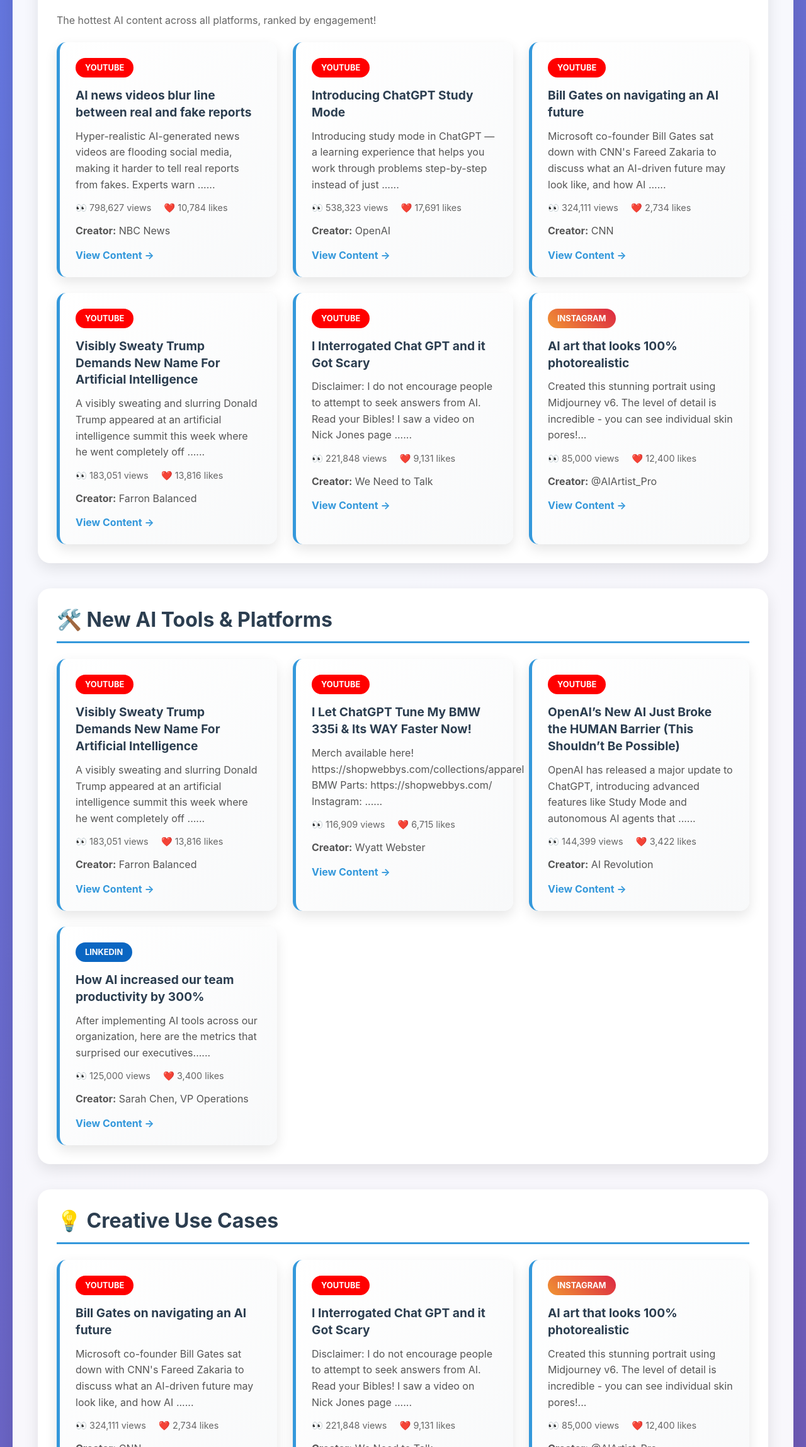
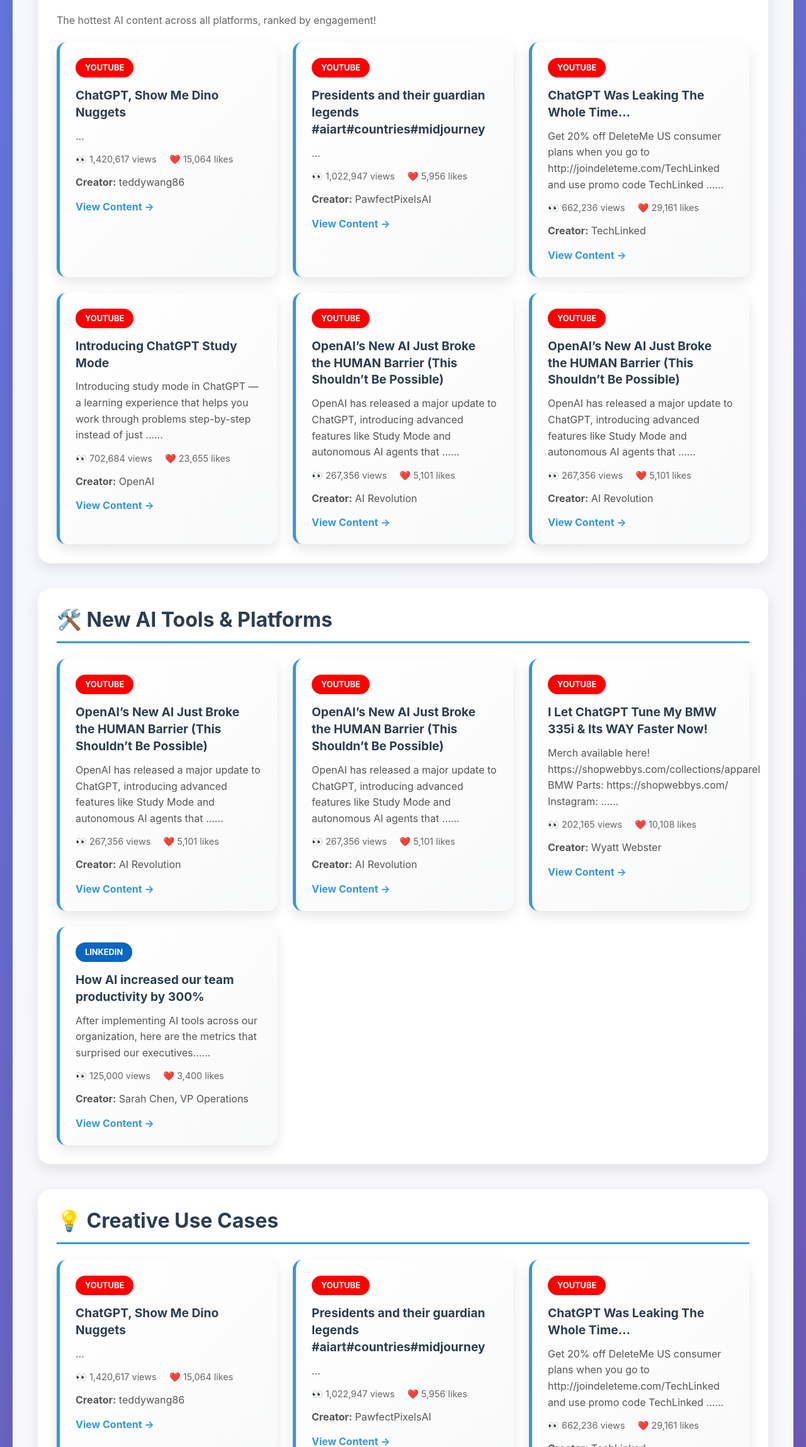
Before and after one commit to sa1232001/ai-trend-hunter, a plain HTML site: page index.html in a window 1280 px wide. Shown: the part 503-2800 px from the top of the page at 63% size. Drawn offline with Linux system fonts and the light colour scheme.

Commit message:
🚀 Auto-update AI Trend Report 3b9b554a95cca1868a7b5c3c1a78fc5f91b0044b

```diff
--- a/index.html
+++ b/index.html
@@ -4,7 +4,7 @@
 <head>
     <meta charset="UTF-8">
     <meta name="viewport" content="width=device-width, initial-scale=1.0">
-    <title>AI Trend Hunter Report - August 01, 2025</title>
+    <title>AI Trend Hunter Report - August 05, 2025</title>
     <style>
         * { margin: 0; padding: 0; box-sizing: border-box; }
 
@@ -176,7 +176,7 @@
         <div class="header">
             <h1>🚀 AI Trend Hunter</h1>
             <p style="font-size: 1.3em;">Your AI trend discovery agent that never sleeps</p>
-            <p><strong>August 01, 2025</strong></p>
+            <p><strong>August 05, 2025</strong></p>
 
             <div class="stats-bar">
                 <div class="stat-item">
@@ -201,14 +201,42 @@
 
     <div class="content-card">
         <span class="platform-badge platform-youtube">YOUTUBE</span>
-        <h3>AI news videos blur line between real and fake reports</h3>
-        <p>Hyper-realistic AI-generated news videos are flooding social media, making it harder to tell real reports from fakes. Experts warn ......</p>
+        <h3>ChatGPT, Show Me Dino Nuggets</h3>
+        <p>...</p>
         <div class="engagement-stats">
-            <span>👀 798,627 views</span>
-            <span>❤️ 10,784 likes</span>
+            <span>👀 1,420,617 views</span>
+            <span>❤️ 15,064 likes</span>
         </div>
-        <p><strong>Creator:</strong> NBC News</p>
-        <a href="https://www.youtube.com/watch?v=SRA4brHXBBQ" target="_blank" class="content-link">
+        <p><strong>Creator:</strong> teddywang86</p>
+        <a href="https://www.youtube.com/watch?v=7v77PLeUzBQ" target="_blank" class="content-link">
+            View Content →
+        </a>
+    </div>
+
+    <div class="content-card">
+        <span class="platform-badge platform-youtube">YOUTUBE</span>
+        <h3>Presidents and their guardian legends #aiart#countries#midjourney</h3>
+        <p>...</p>
+        <div class="engagement-stats">
+            <span>👀 1,022,947 views</span>
+            <span>❤️ 5,956 likes</span>
+        </div>
+        <p><strong>Creator:</strong> PawfectPixelsAI</p>
+        <a href="https://www.youtube.com/watch?v=76VnJplMaWM" target="_blank" class="content-link">
+            View Content →
+        </a>
+    </div>
+
+    <div class="content-card">
+        <span class="platform-badge platform-youtube">YOUTUBE</span>
+        <h3>ChatGPT Was Leaking The Whole Time…</h3>
+        <p>Get 20% off DeleteMe US consumer plans when you go to http://joindeleteme.com/TechLinked and use promo code TechLinked ......</p>
+        <div class="engagement-stats">
+            <span>👀 662,236 views</span>
+            <span>❤️ 29,161 likes</span>
+        </div>
+        <p><strong>Creator:</strong> TechLinked</p>
+        <a href="https://www.youtube.com/watch?v=ro5ljL88xXc" target="_blank" class="content-link">
             View Content →
         </a>
     </div>
@@ -218,8 +246,8 @@
         <h3>Introducing ChatGPT Study Mode</h3>
         <p>Introducing study mode in ChatGPT — a learning experience that helps you work through problems step-by-step instead of just ......</p>
         <div class="engagement-stats">
-            <span>👀 538,323 views</span>
-            <span>❤️ 17,691 likes</span>
+            <span>👀 702,684 views</span>
+            <span>❤️ 23,655 likes</span>
         </div>
         <p><strong>Creator:</strong> OpenAI</p>
         <a href="https://www.youtube.com/watch?v=XDYilxy1dn8" target="_blank" class="content-link">
@@ -229,56 +257,28 @@
 
     <div class="content-card">
         <span class="platform-badge platform-youtube">YOUTUBE</span>
-        <h3>Bill Gates on navigating an AI future</h3>
-        <p>Microsoft co-founder Bill Gates sat down with CNN's Fareed Zakaria to discuss what an AI-driven future may look like, and how AI ......</p>
+        <h3>OpenAI’s New AI Just Broke the HUMAN Barrier (This Shouldn’t Be Possible)</h3>
+        <p>OpenAI has released a major update to ChatGPT, introducing advanced features like Study Mode and autonomous AI agents that ......</p>
         <div class="engagement-stats">
-            <span>👀 324,111 views</span>
-            <span>❤️ 2,734 likes</span>
+            <span>👀 267,356 views</span>
+            <span>❤️ 5,101 likes</span>
         </div>
-        <p><strong>Creator:</strong> CNN</p>
-        <a href="https://www.youtube.com/watch?v=Ny-qhl4N9dY" target="_blank" class="content-link">
+        <p><strong>Creator:</strong> AI Revolution</p>
+        <a href="https://www.youtube.com/watch?v=lm69nsK3U2E" target="_blank" class="content-link">
             View Content →
         </a>
     </div>
 
     <div class="content-card">
         <span class="platform-badge platform-youtube">YOUTUBE</span>
-        <h3>Visibly Sweaty Trump Demands New Name For Artificial Intelligence</h3>
-        <p>A visibly sweating and slurring Donald Trump appeared at an artificial intelligence summit this week where he went completely off ......</p>
+        <h3>OpenAI’s New AI Just Broke the HUMAN Barrier (This Shouldn’t Be Possible)</h3>
+        <p>OpenAI has released a major update to ChatGPT, introducing advanced features like Study Mode and autonomous AI agents that ......</p>
         <div class="engagement-stats">
-            <span>👀 183,051 views</span>
-            <span>❤️ 13,816 likes</span>
+            <span>👀 267,356 views</span>
+            <span>❤️ 5,101 likes</span>
         </div>
-        <p><strong>Creator:</strong> Farron Balanced</p>
-        <a href="https://www.youtube.com/watch?v=ujs5Ib1-yqc" target="_blank" class="content-link">
-            View Content →
-        </a>
-    </div>
-
-    <div class="content-card">
-        <span class="platform-badge platform-youtube">YOUTUBE</span>
-        <h3>I Interrogated Chat GPT and it Got Scary</h3>
-        <p>Disclaimer: I do not encourage people to attempt to seek answers from AI. Read your Bibles! I saw a video on Nick Jones page ......</p>
-        <div class="engagement-stats">
-            <span>👀 221,848 views</span>
-            <span>❤️ 9,131 likes</span>
-        </div>
-        <p><strong>Creator:</strong> We Need to Talk </p>
-        <a href="https://www.youtube.com/watch?v=RMzCLd7hdGM" target="_blank" class="content-link">
-            View Content →
-        </a>
-    </div>
-
-    <div class="content-card">
-        <span class="platform-badge platform-instagram">INSTAGRAM</span>
-        <h3>AI art that looks 100% photorealistic</h3>
-        <p>Created this stunning portrait using Midjourney v6. The level of detail is incredible - you can see individual skin pores!...</p>
-        <div class="engagement-stats">
-            <span>👀 85,000 views</span>
-            <span>❤️ 12,400 likes</span>
-        </div>
-        <p><strong>Creator:</strong> @AIArtist_Pro</p>
-        <a href="https://instagram.com/p/sample1" target="_blank" class="content-link">
+        <p><strong>Creator:</strong> AI Revolution</p>
+        <a href="https://www.youtube.com/watch?v=lm69nsK3U2E" target="_blank" class="content-link">
             View Content →
         </a>
     </div>
@@ -292,14 +292,28 @@
 
     <div class="content-card">
         <span class="platform-badge platform-youtube">YOUTUBE</span>
-        <h3>Visibly Sweaty Trump Demands New Name For Artificial Intelligence</h3>
-        <p>A visibly sweating and slurring Donald Trump appeared at an artificial intelligence summit this week where he went completely off ......</p>
+        <h3>OpenAI’s New AI Just Broke the HUMAN Barrier (This Shouldn’t Be Possible)</h3>
+        <p>OpenAI has released a major update to ChatGPT, introducing advanced features like Study Mode and autonomous AI agents that ......</p>
         <div class="engagement-stats">
-            <span>👀 183,051 views</span>
-            <span>❤️ 13,816 likes</span>
+            <span>👀 267,356 views</span>
+            <span>❤️ 5,101 likes</span>
         </div>
-        <p><strong>Creator:</strong> Farron Balanced</p>
-        <a href="https://www.youtube.com/watch?v=ujs5Ib1-yqc" target="_blank" class="content-link">
+        <p><strong>Creator:</strong> AI Revolution</p>
+        <a href="https://www.youtube.com/watch?v=lm69nsK3U2E" target="_blank" class="content-link">
+            View Content →
+        </a>
+    </div>
+
+    <div class="content-card">
+        <span class="platform-badge platform-youtube">YOUTUBE</span>
+        <h3>OpenAI’s New AI Just Broke the HUMAN Barrier (This Shouldn’t Be Possible)</h3>
+        <p>OpenAI has released a major update to ChatGPT, introducing advanced features like Study Mode and autonomous AI agents that ......</p>
+        <div class="engagement-stats">
+            <span>👀 267,356 views</span>
+            <span>❤️ 5,101 likes</span>
+        </div>
+        <p><strong>Creator:</strong> AI Revolution</p>
+        <a href="https://www.youtube.com/watch?v=lm69nsK3U2E" target="_blank" class="content-link">
             View Content →
         </a>
     </div>
@@ -309,25 +323,11 @@
         <h3>I Let ChatGPT Tune My BMW 335i &amp; Its WAY Faster Now!</h3>
         <p>Merch available here! https://shopwebbys.com/collections/apparel BMW Parts: https://shopwebbys.com/ Instagram: ......</p>
         <div class="engagement-stats">
-            <span>👀 116,909 views</span>
-            <span>❤️ 6,715 likes</span>
+            <span>👀 202,165 views</span>
+            <span>❤️ 10,108 likes</span>
         </div>
         <p><strong>Creator:</strong> Wyatt Webster</p>
         <a href="https://www.youtube.com/watch?v=woPOCK4T2EA" target="_blank" class="content-link">
-            View Content →
-        </a>
-    </div>
-
-    <div class="content-card">
-        <span class="platform-badge platform-youtube">YOUTUBE</span>
-        <h3>OpenAI’s New AI Just Broke the HUMAN Barrier (This Shouldn’t Be Possible)</h3>
-        <p>OpenAI has released a major update to ChatGPT, introducing advanced features like Study Mode and autonomous AI agents that ......</p>
-        <div class="engagement-stats">
-            <span>👀 144,399 views</span>
-            <span>❤️ 3,422 likes</span>
-        </div>
-        <p><strong>Creator:</strong> AI Revolution</p>
-        <a href="https://www.youtube.com/watch?v=lm69nsK3U2E" target="_blank" class="content-link">
             View Content →
         </a>
     </div>
@@ -355,56 +355,56 @@
 
     <div class="content-card">
         <span class="platform-badge platform-youtube">YOUTUBE</span>
-        <h3>Bill Gates on navigating an AI future</h3>
-        <p>Microsoft co-founder Bill Gates sat down with CNN's Fareed Zakaria to discuss what an AI-driven future may look like, and how AI ......</p>
+        <h3>ChatGPT, Show Me Dino Nuggets</h3>
+        <p>...</p>
         <div class="engagement-stats">
-            <span>👀 324,111 views</span>
-            <span>❤️ 2,734 likes</span>
+            <span>👀 1,420,617 views</span>
+            <span>❤️ 15,064 likes</span>
         </div>
-        <p><strong>Creator:</strong> CNN</p>
-        <a href="https://www.youtube.com/watch?v=Ny-qhl4N9dY" target="_blank" class="content-link">
+        <p><strong>Creator:</strong> teddywang86</p>
+        <a href="https://www.youtube.com/watch?v=7v77PLeUzBQ" target="_blank" class="content-link">
             View Content →
         </a>
     </div>
 
     <div class="content-card">
         <span class="platform-badge platform-youtube">YOUTUBE</span>
-        <h3>I Interrogated Chat GPT and it Got Scary</h3>
-        <p>Disclaimer: I do not encourage people to attempt to seek answers from AI. Read your Bibles! I saw a video on Nick Jones page ......</p>
+        <h3>Presidents and their guardian legends #aiart#countries#midjourney</h3>
+        <p>...</p>
         <div class="engagement-stats">
-            <span>👀 221,848 views</span>
-            <span>❤️ 9,131 likes</span>
+            <span>👀 1,022,947 views</span>
+            <span>❤️ 5,956 likes</span>
         </div>
-        <p><strong>Creator:</strong> We Need to Talk </p>
-        <a href="https://www.youtube.com/watch?v=RMzCLd7hdGM" target="_blank" class="content-link">
+        <p><strong>Creator:</strong> PawfectPixelsAI</p>
+        <a href="https://www.youtube.com/watch?v=76VnJplMaWM" target="_blank" class="content-link">
             View Content →
         </a>
     </div>
 
     <div class="content-card">
-        <span class="platform-badge platform-instagram">INSTAGRAM</span>
-        <h3>AI art that looks 100% photorealistic</h3>
-        <p>Created this stunning portrait using Midjourney v6. The level of detail is incredible - you can see individual skin pores!...</p>
+        <span class="platform-badge platform-youtube">YOUTUBE</span>
+        <h3>ChatGPT Was Leaking The Whole Time…</h3>
+        <p>Get 20% off DeleteMe US consumer plans when you go to http://joindeleteme.com/TechLinked and use promo code TechLinked ......</p>
         <div class="engagement-stats">
-            <span>👀 85,000 views</span>
-            <span>❤️ 12,400 likes</span>
+            <span>👀 662,236 views</span>
+            <span>❤️ 29,161 likes</span>
         </div>
-        <p><strong>Creator:</strong> @AIArtist_Pro</p>
-        <a href="https://instagram.com/p/sample1" target="_blank" class="content-link">
+        <p><strong>Creator:</strong> TechLinked</p>
+        <a href="https://www.youtube.com/watch?v=ro5ljL88xXc" target="_blank" class="content-link">
             View Content →
         </a>
     </div>
 
     <div class="content-card">
-        <span class="platform-badge platform-linkedin">LINKEDIN</span>
-        <h3>The AI skills every professional needs in 2025</h3>
-        <p>Based on 500+ AI hiring interviews, these are the skills that actually matter. Surprised by #3....</p>
+        <span class="platform-badge platform-youtube">YOUTUBE</span>
+        <h3>Perplexity Pro vs ChatGPT - Which One is Better? #shorts</h3>
+        <p>...</p>
         <div class="engagement-stats">
-            <span>👀 89,000 views</span>
-            <span>❤️ 2,100 likes</span>
+            <span>👀 154,809 views</span>
+            <span>❤️ 7,734 likes</span>
         </div>
-        <p><strong>Creator:</strong> Marcus Johnson, Head of AI</p>
-        <a href="https://linkedin.com/posts/sample2" target="_blank" class="content-link">
+        <p><strong>Creator:</strong> Trakin Tech English</p>
+        <a href="https://www.youtube.com/watch?v=An0FAVnemXU" target="_blank" class="content-link">
             View Content →
         </a>
     </div>
@@ -421,8 +421,8 @@
         <h3>Introducing ChatGPT Study Mode</h3>
         <p>Introducing study mode in ChatGPT — a learning experience that helps you work through problems step-by-step instead of just ......</p>
         <div class="engagement-stats">
-            <span>👀 538,323 views</span>
-            <span>❤️ 17,691 likes</span>
+            <span>👀 702,684 views</span>
+            <span>❤️ 23,655 likes</span>
         </div>
         <p><strong>Creator:</strong> OpenAI</p>
         <a href="https://www.youtube.com/watch?v=XDYilxy1dn8" target="_blank" class="content-link">
@@ -432,42 +432,42 @@
 
     <div class="content-card">
         <span class="platform-badge platform-youtube">YOUTUBE</span>
-        <h3>Artificial Intelligence Full Course (2025) | FREE AI Course For Beginners | Intellipaat</h3>
-        <p>Curious how AI models learn, think, and make decisions? This FREE AI Course for Beginners by Intellipaat is your one-stop ......</p>
+        <h3>Meet NEO - First fully autonomous Machine Learning Engineer</h3>
+        <p>NEO is a smart ML and Data science Agent capable of solving end to end complex tasks - from data analysis, to preparation to ......</p>
         <div class="engagement-stats">
-            <span>👀 59,008 views</span>
-            <span>❤️ 1,028 likes</span>
+            <span>👀 136,513 views</span>
+            <span>❤️ 61 likes</span>
         </div>
-        <p><strong>Creator:</strong> Intellipaat</p>
-        <a href="https://www.youtube.com/watch?v=Ux2X2Te20Wo" target="_blank" class="content-link">
+        <p><strong>Creator:</strong> Hey Neo</p>
+        <a href="https://www.youtube.com/watch?v=838IrvgLoec" target="_blank" class="content-link">
             View Content →
         </a>
     </div>
 
     <div class="content-card">
         <span class="platform-badge platform-youtube">YOUTUBE</span>
-        <h3>Artificial Intelligence Full Course (2025) | AI Course For Beginners FREE | Intellipaat</h3>
-        <p>Curious about how Artificial Intelligence is changing the world, and how you can sit at the centre of demand by mastering this skill ......</p>
+        <h3>How ChatGPT Slowly Destroys Your Brain - Science Confirms It</h3>
+        <p>Here's how ChatGPT is slowly destroying your brain and learning ability, and what you can do to avoid this harm. Join my ......</p>
         <div class="engagement-stats">
-            <span>👀 42,710 views</span>
-            <span>❤️ 1,286 likes</span>
+            <span>👀 75,337 views</span>
+            <span>❤️ 4,614 likes</span>
         </div>
-        <p><strong>Creator:</strong> Intellipaat</p>
-        <a href="https://www.youtube.com/watch?v=9tbaiFIm0HU" target="_blank" class="content-link">
+        <p><strong>Creator:</strong> Justin Sung</p>
+        <a href="https://www.youtube.com/watch?v=6sJ50Ybp44I" target="_blank" class="content-link">
             View Content →
         </a>
     </div>
 
     <div class="content-card">
         <span class="platform-badge platform-youtube">YOUTUBE</span>
-        <h3>Artificial Intelligence Full Course (2025) | AI Course For Beginners FREE | Intellipaat</h3>
-        <p>Curious about how Artificial Intelligence is changing the world, and how you can sit at the centre of demand by mastering this skill ......</p>
+        <h3>Machine Learning Full Course with Scikit‑Learn | Math + Python + AI | Sagar Chouksey</h3>
+        <p>Masters In Data-Analytics with GenAI (Super 30 Batch) - https://codingwise.in/program/data-analytics Python for Data Science ......</p>
         <div class="engagement-stats">
-            <span>👀 42,710 views</span>
-            <span>❤️ 1,286 likes</span>
+            <span>👀 23,350 views</span>
+            <span>❤️ 2,430 likes</span>
         </div>
-        <p><strong>Creator:</strong> Intellipaat</p>
-        <a href="https://www.youtube.com/watch?v=9tbaiFIm0HU" target="_blank" class="content-link">
+        <p><strong>Creator:</strong> Coding With Sagar</p>
+        <a href="https://www.youtube.com/watch?v=ie4oGI85SAE" target="_blank" class="content-link">
             View Content →
         </a>
     </div>
```
